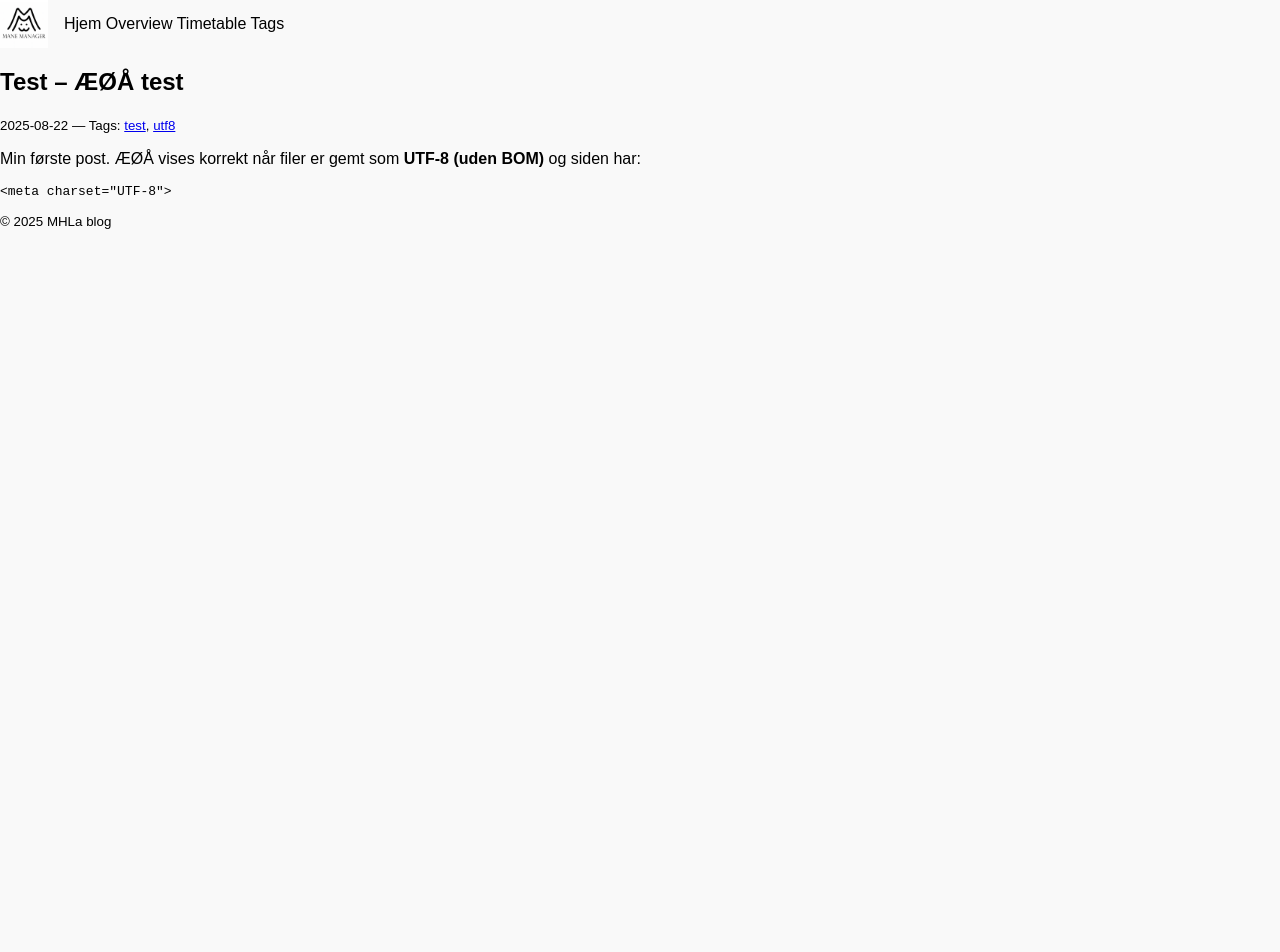
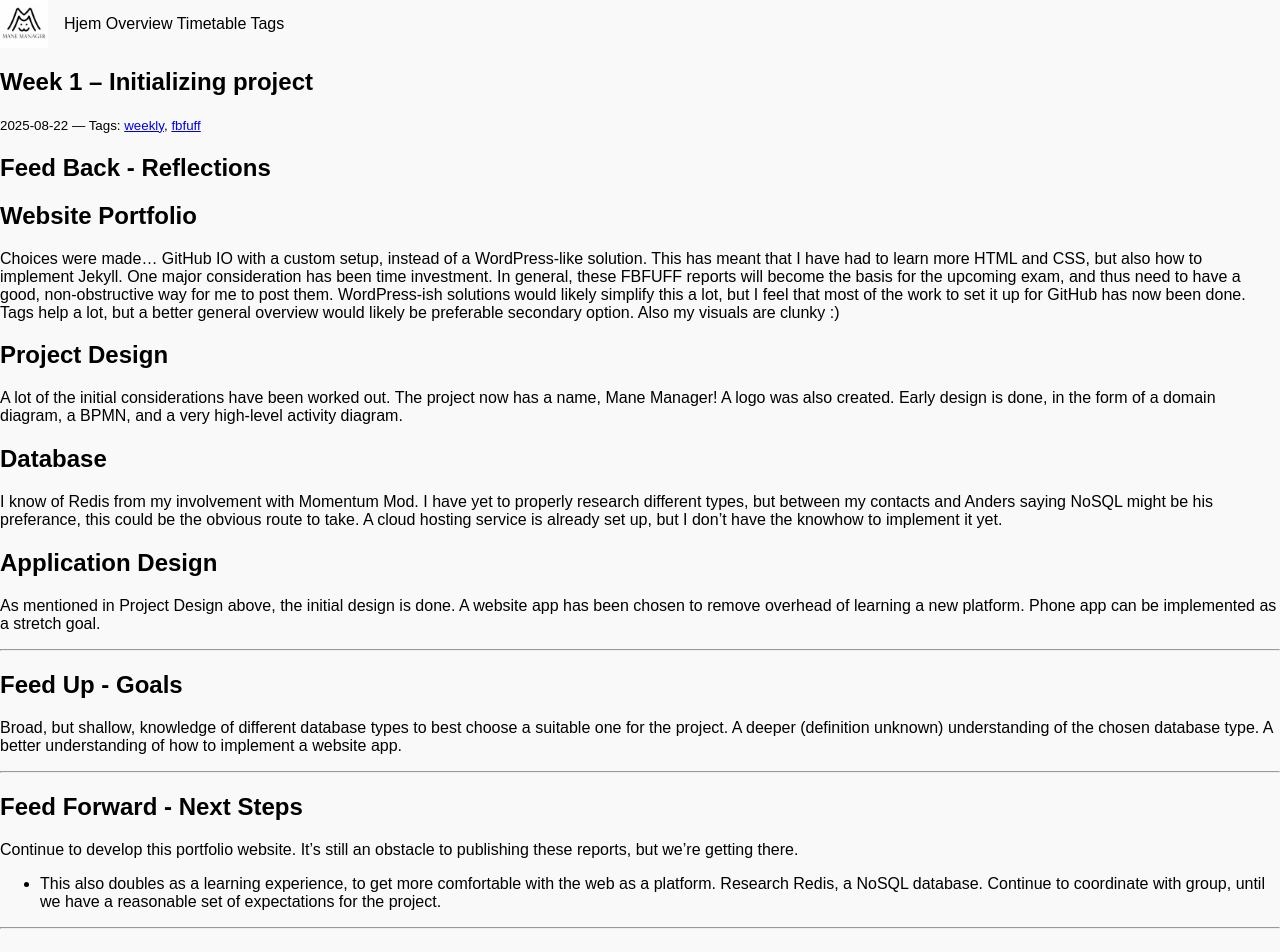
Before and after one commit to MHLaDMOoF24/mhladmoof24.github.io, a Jekyll site: the page built from _posts/2025-08-22-week_1_report.md, in a window 1280 px wide. Shown: the top 952 px of the page. Built offline with Jekyll 4.4.1, drawn with Linux system fonts in a browser that asks for light colours; before the commit the page ends 900 px from its top, so only the background shows below that.

Commit message:
Weekly report done, formatting might still need some work.

````diff
--- a/_posts/2025-08-22-week_1_report.md
+++ b/_posts/2025-08-22-week_1_report.md
@@ -1,11 +1,48 @@
 ---
 layout: post
-title: "Test – ÆØÅ test"
-tags: [test, utf8]
+title: "Week 1 – Initializing project"
+tags: [weekly, fbfuff]
 ---
 
-Min første post. ÆØÅ vises korrekt når filer er gemt som **UTF-8 (uden BOM)** og siden har:
+# Feed Back - Reflections
+## Website Portfolio
+Choices were made... GitHub IO with a custom setup, instead of a WordPress-like solution.
+This has meant that I have had to learn more HTML and CSS, but also how to implement Jekyll.
+One major consideration has been time investment.
+In general, these FBFUFF reports will become the basis for the upcoming exam, and thus need to have a good, non-obstructive way for me to post them. WordPress-ish solutions would likely simplify this a lot, but I feel that most of the work to set it up for GitHub has now been done.
+Tags help a lot, but a better general overview would likely be preferable secondary option.
+Also my visuals are clunky :)
 
-```html
-<meta charset="UTF-8">
-```
+## Project Design
+A lot of the initial considerations have been worked out.
+The project now has a name, Mane Manager! A logo was also created.
+Early design is done, in the form of a domain diagram, a BPMN, and a very high-level activity diagram.
+
+## Database
+I know of Redis from my involvement with Momentum Mod.
+I have yet to properly research different types, but between my contacts and Anders saying NoSQL might be his preferance, this could be the obvious route to take.
+A cloud hosting service is already set up, but I don't have the knowhow to implement it yet.
+
+## Application Design
+As mentioned in Project Design above, the initial design is done.
+A website app has been chosen to remove overhead of learning a new platform. Phone app can be implemented as a stretch goal.
+
+---
+
+# Feed Up - Goals
+Broad, but shallow, knowledge of different database types to best choose a suitable one for the project.
+A deeper (definition unknown) understanding of the chosen database type.
+A better understanding of how to implement a website app.
+
+---
+
+# Feed Forward - Next Steps
+Continue to develop this portfolio website. It's still an obstacle to publishing these reports, but we're getting there.
+- This also doubles as a learning experience, to get more comfortable with the web as a platform.
+Research Redis, a NoSQL database.
+Continue to coordinate with group, until we have a reasonable set of expectations for the project.
+
+---
+
+## Logo
+![And finally, this is our new logo!]({{ "/assets/images/manamanager.png" | relative_url }})
````
